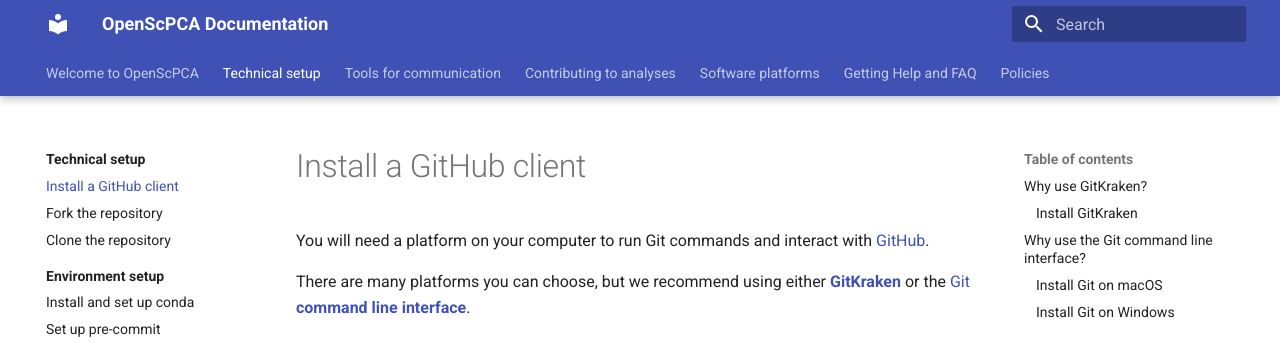
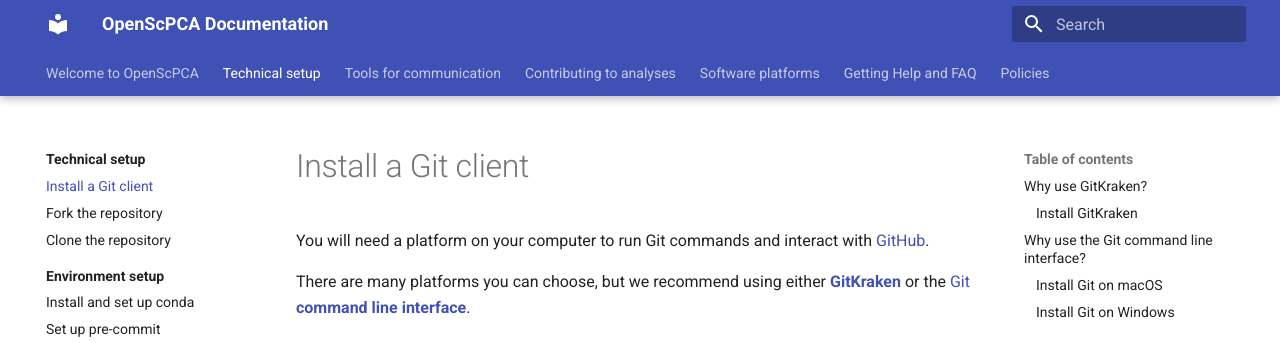
Before and after one commit to AlexsLemonade/OpenScPCA-analysis, an MkDocs documentation site: the page built from docs/technical-setup/install-a-git-client.md, in a window 1280 px wide and 900 px high. Shown: the top 343 px of the window. Built offline with MkDocs 1.6.1 and Material for MkDocs 9.7.7, drawn with Linux system fonts in a browser that asks for light colours.

Commit message:
it's a git client, not a github client

```diff
--- a/docs/technical-setup/install-a-github-client.md
+++ b/docs/technical-setup/install-a-git-client.md
@@ -1,4 +1,4 @@
-# Install a GitHub client
+# Install a Git client
 
 You will need a platform on your computer to run Git commands and interact with [GitHub](https://github.com).
 
--- a/mkdocs.yml
+++ b/mkdocs.yml
@@ -50,7 +50,7 @@
     - welcome/index.md
   - Technical setup:           # Fork/clone, local environment setup
     - technical-setup/index.md
-    - technical-setup/install-a-github-client.md
+    - technical-setup/install-a-git-client.md
     - technical-setup/fork-the-repo.md
     - technical-setup/clone-the-repo.md
     - Environment setup:
```
